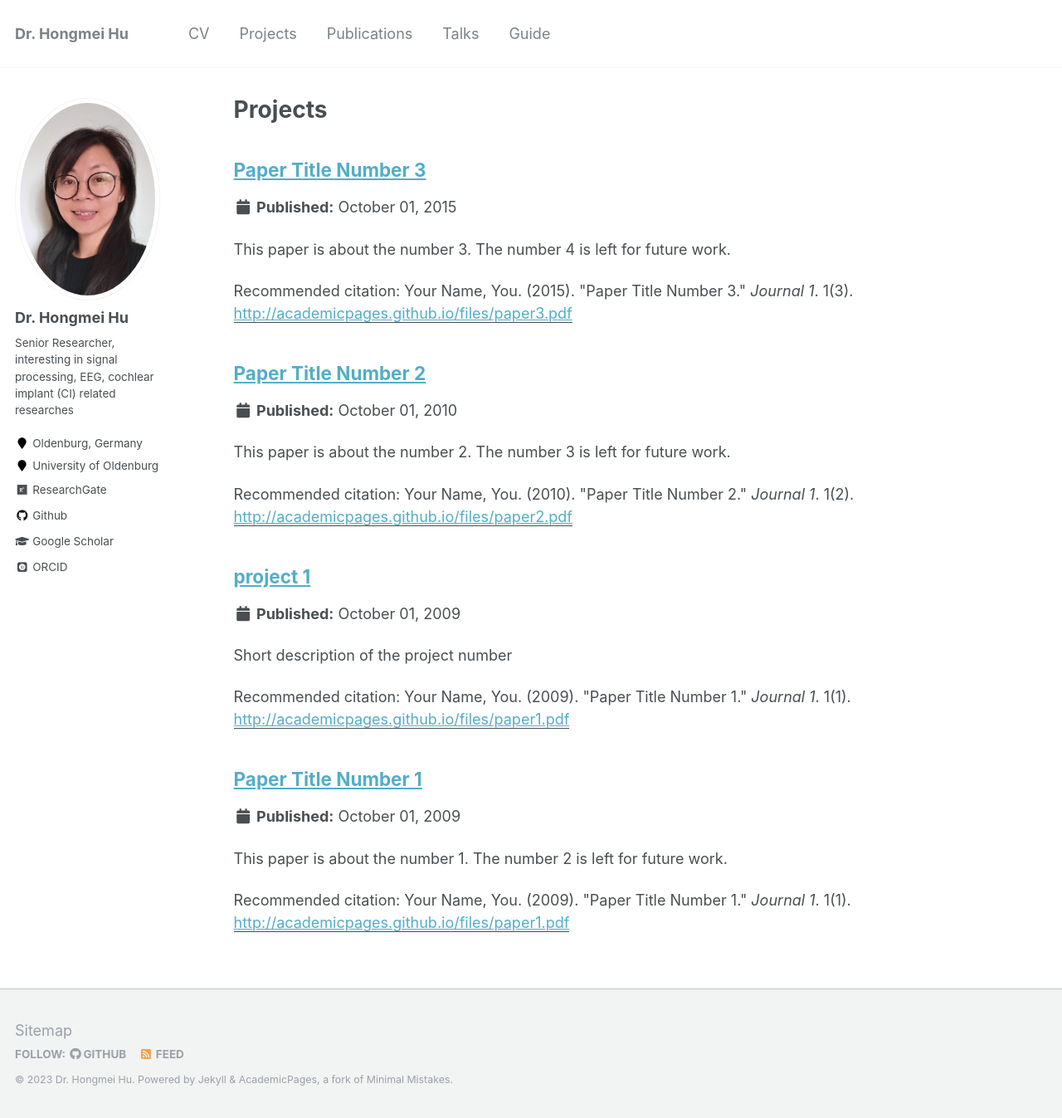
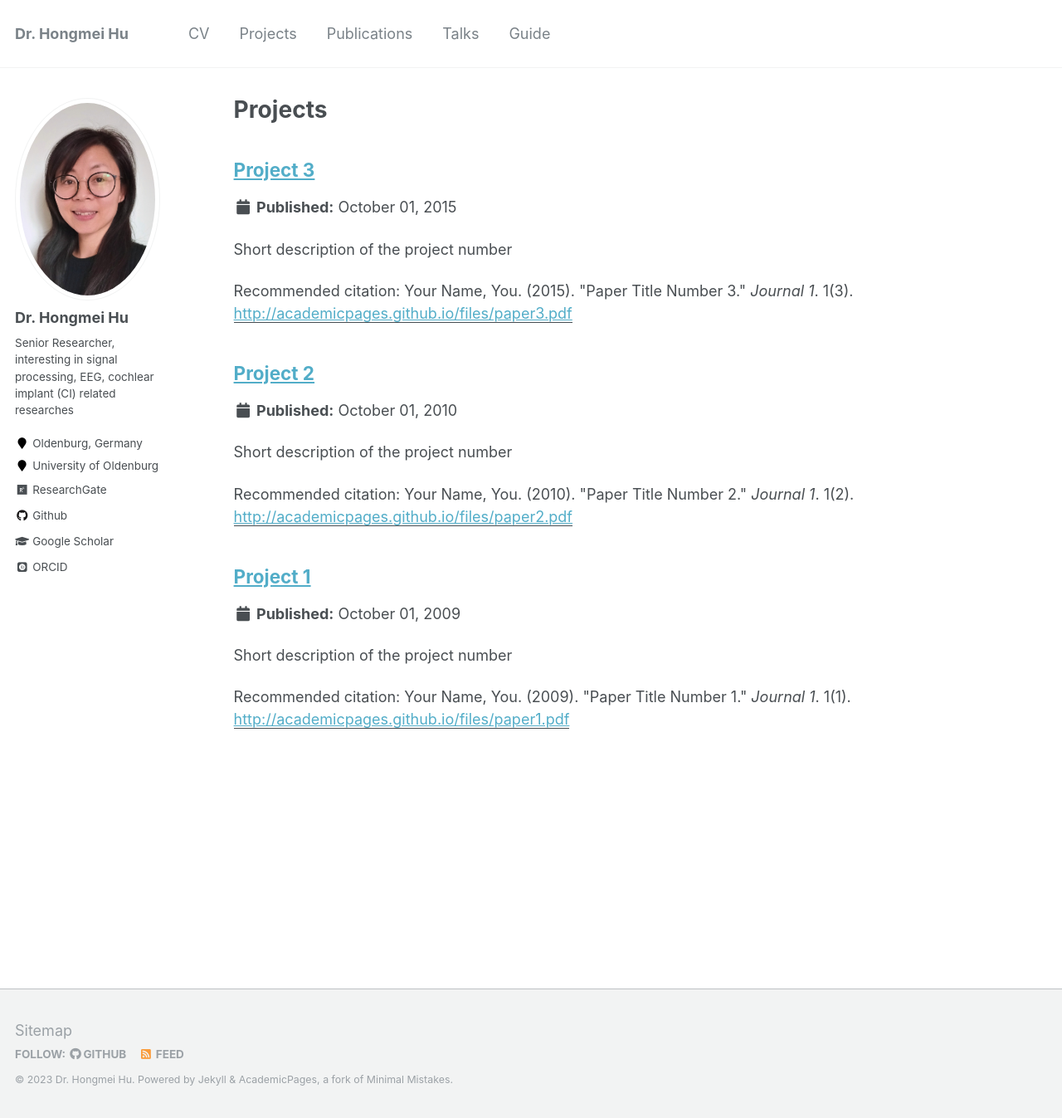
Before and after one commit to HongmeiHu/HongmeiHu.github.io, a Jekyll site: the page built from _pages/projects.md, in a window 1280 px wide and 1347 px high. Shown: the whole window at 83% size. Built offline with Jekyll 4.4.1, drawn with Linux system fonts in a browser that asks for light colours; some web fonts are replaced.

Commit message:
add projects with figures

```diff
--- a/_projects/2015-10-01-paper-title-number-3.md
+++ b/_projects/2015-10-01-paper-title-number-3.md
@@ -1,8 +1,9 @@
 ---
-title: "Paper Title Number 3"
-collection: publications
-permalink: /publication/2015-10-01-paper-title-number-3
-excerpt: 'This paper is about the number 3. The number 4 is left for future work.'
+title: "Project 3"
+collection: portfolio
+description: a project with a background image
+permalink: /project/2010-10-01-paper-title-number-2
+excerpt: Short description of the project number
 date: 2015-10-01
 venue: 'Journal 1'
 paperurl: 'http://academicpages.github.io/files/paper3.pdf'
```
Also changed, not shown: _projects/2009-10-01-paper-title-number-1 - Copy.md (deleted, +0 -15 lines), _projects/2009-10-01-paper-title-number-1.md (+1 -1 lines), _projects/2010-10-01-paper-title-number-2.md (+7 -4 lines).
